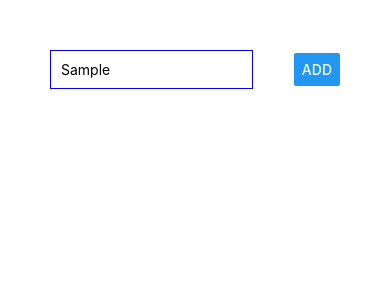
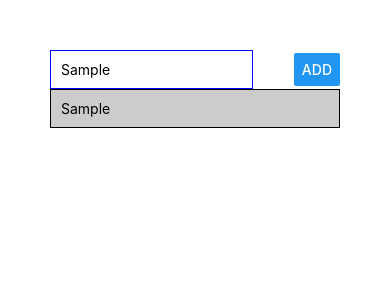
Before and after one commit to amandayu1/reactnative-app, a React Native app: screen / in a window 390 px wide. Both pictures are taken after typing "Sample" into the empty fields and a click on the button "ADD". Shown: the top 300 px of the page. Built offline with nearby package versions, Linux system fonts and the light colour scheme.

Commit message:
added functionality to add item to list

```diff
--- a/App.js
+++ b/App.js
@@ -3,14 +3,15 @@ import React, { useState } from 'react';
 import { StyleSheet, Text, TextInput, View, Button } from 'react-native';
 
 export default function App() {
-	const [groceryItem, getGroceryItem] = useState("");
+	const [enteredItem, setGroceryItem] = useState("");
+	const [listItems, setListItems] = useState([]);
 
-	const itemsInputHandler = groceryItem => {
-		getGroceryItem(groceryItem);
+	const itemsInputHandler = (enteredText) => {
+		setGroceryItem(enteredText);
 	};
 
-   const addGroceryItem = () => {
-
+   const addItemToList = () => {
+		setListItems( currentList => [...currentList , enteredItem]);
 	};
 
 	return (
@@ -21,14 +22,18 @@ export default function App() {
 				   onChangeText={itemsInputHandler}
 					placeholder='Shopping List Items'
 					style={styles.input}
-					value={groceryItem}
+					value={enteredItem}
 				/>
-				<Button title="Add" style={styles.button}/>
+				<Button title="Add" onPress={addItemToList} style={styles.button}/>
          </View>
 
 			{/*Array of items*/}
 			<View>
-
+				{listItems.map( item =>
+					<View style={styles.listItem} key={item}><Text>
+						{item}
+					</Text></View>
+				)}
 			</View>
 		</View>
   );
@@ -48,5 +53,11 @@ const styles = StyleSheet.create({
 		borderColor: 'blue',
 		borderWidth: 1,
 		padding: 10
+	},
+	listItem: {
+		padding: 10,
+		backgroundColor: '#ccc',
+		borderColor: 'black',
+		borderWidth: 1
 	}
 });
--- a/package.json
+++ b/package.json
@@ -8,7 +8,7 @@
     "eject": "expo eject"
   },
   "dependencies": {
-    "expo": "~40.0.0",
+    "expo": "^40.0.0",
     "expo-status-bar": "~1.0.3",
     "react": "16.13.1",
     "react-dom": "16.13.1",
```
Also changed, not shown: 1 other file (tests, documents, lock files or other folders).
